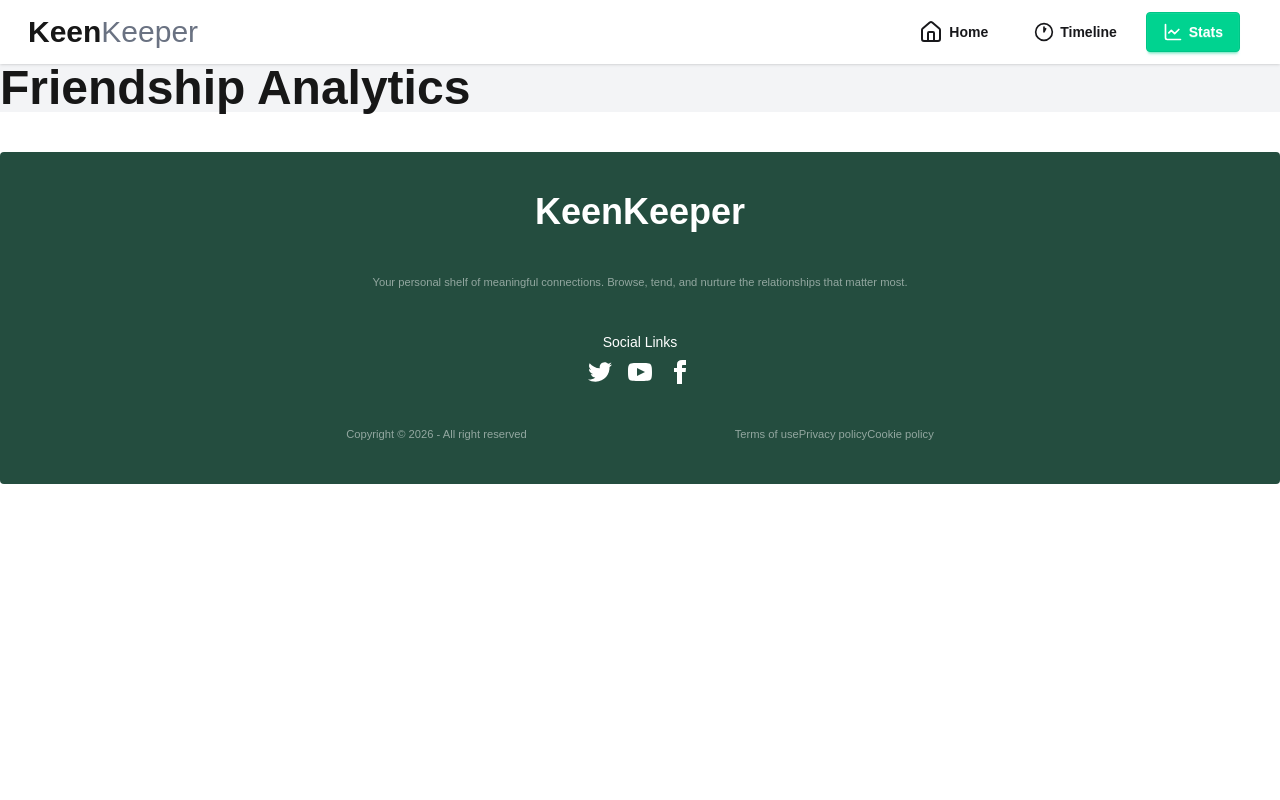
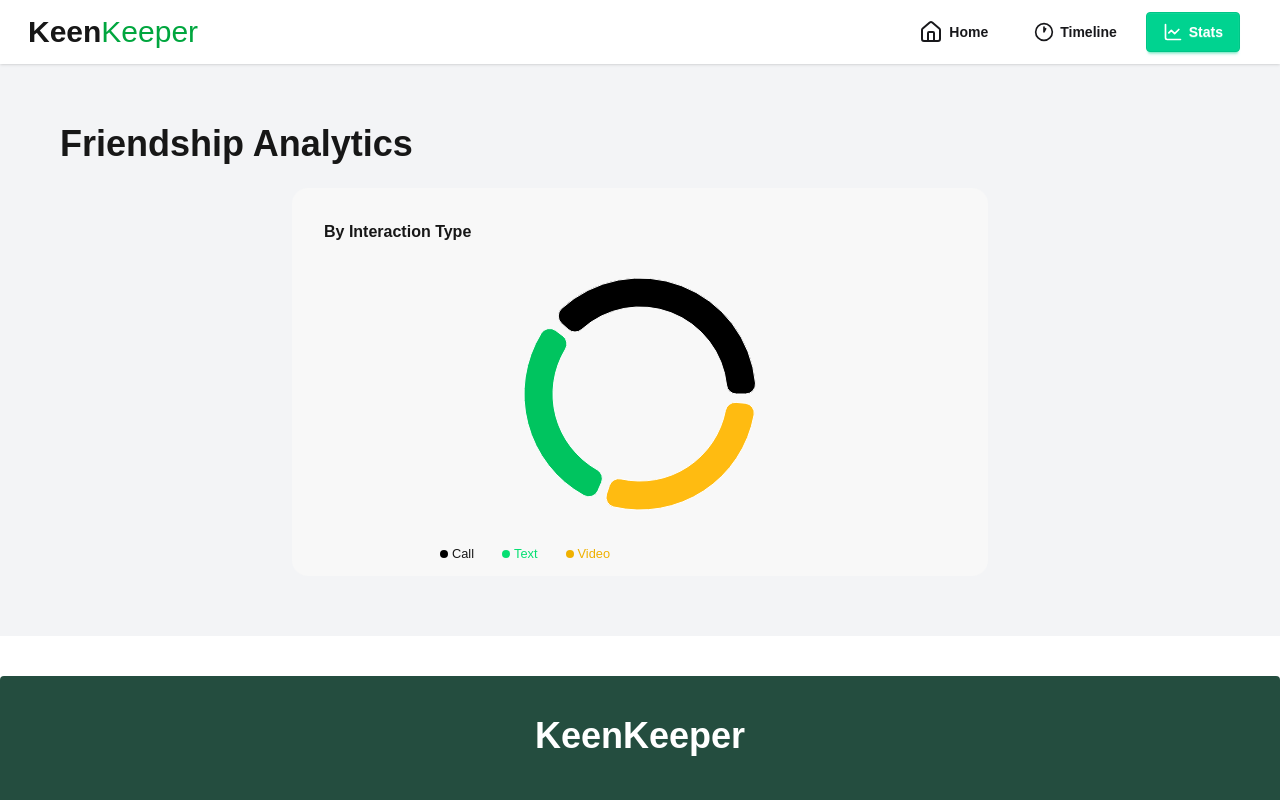
Before and after one commit to Sumona460/assignment-7-keen-keeper, a Next.js app: page /stats in a window 1280 px wide. Shown: the top 800 px of the page. Built offline with nearby package versions, Linux system fonts and the light colour scheme.

Commit message:
finished

```diff
--- a/package.json
+++ b/package.json
@@ -12,7 +12,8 @@
     "next": "16.2.3",
     "react": "19.2.4",
     "react-dom": "19.2.4",
-    "react-hot-toast": "^2.6.0"
+    "react-hot-toast": "^2.6.0",
+    "recharts": "^3.8.1"
   },
   "devDependencies": {
     "@tailwindcss/postcss": "^4",
--- a/src/app/home/page.jsx
+++ b/src/app/home/page.jsx
@@ -30,7 +30,7 @@ const interactions = friends.reduce((acc, f) => acc + f.days_since_contact, 0);
   <div className="hero-content text-center">
     <div className=" mt-20">
       <h1 className="text-5xl font-bold">Friends to keep close in your life</h1>
-      <p className="py-6">
+      <p className="py-6 text-gray-400">
         Your personal shelf of meaningful connections. Browse, tend, and nurture the <br></br>
 relationships that matter most.
       </p>
--- a/src/app/stats/page.jsx
+++ b/src/app/stats/page.jsx
@@ -1,19 +1,61 @@
-import { PieChart } from "lucide-react";
+"use client";
 
-export const metadata = {
-  title: "Stats",
-  description: "Page",
-};
+import { Square, SquareActivity } from "lucide-react";
+import { PieChart, Pie, ResponsiveContainer } from "recharts";
 
-const StatsPage = () => {
+const data = [
+    { name: "Group A", value: 400, fill: "#0088Fg" },
+    { name: "Group B", value: 300, fill: "#00C45F" },
+    { name: "Group C", value: 300, fill: "#FFBB11" },
+
+];
+
+export default function PieChartWithPaddingAngle() {
     return (
-        <div className="bg-gray-100">
-            <h2 className="text-5xl font-bold">Friendship Analytics</h2>
-            <div>
+        <div className="bg-gray-100 p-15 ">
+            <h2 className="lg:text-4xl text-2xl font-bold mb-6">Friendship Analytics</h2>
 
+
+            <div className="bg-base-200 container mx-auto w-[60%] p-8  rounded-2xl ">
+
+                <h3 className="font-bold">By Interaction Type</h3>
+                <div style={{ width: "100%", maxWidth: 400, height: 300 }} className="items-center mx-auto justify-center ">
+                    <ResponsiveContainer width="100%" height="100%">
+                        <PieChart>
+                            <Pie
+                                data={data}
+                                dataKey="value"
+                                innerRadius="60%"
+                                outerRadius="80%"
+                                paddingAngle={5}
+                                cornerRadius={10}
+                            />
+                        </PieChart>
+
+                    </ResponsiveContainer>
+
+
+
+                    <div className="flex gap-7 text-center mx-auto ">
+                        <div className="flex items-center gap-1">
+                            <span className="bg-black w-2 h-2 rounded-full"> </span>
+                            <small>Call</small>
+                        </div>
+
+                        <div className="flex items-center gap-1">
+                            <span className="bg-green-400 w-2 h-2 rounded-full"> </span>
+                             <small className="text-green-400">Text</small>
+                        </div>
+
+                       <div className="flex items-center gap-1">
+                            <span className="bg-yellow-500 w-2 h-2 rounded-full"> </span>
+                              <small className="text-yellow-500">  Video</small>
+                        </div>
+
+
+                    </div>
+                </div>
             </div>
         </div>
     );
-};
-
-export default StatsPage;
+}
--- a/src/components/navbar/page.jsx
+++ b/src/components/navbar/page.jsx
@@ -11,7 +11,7 @@ const pathName = usePathname();
     return (
         <div className="navbar  bg-base-100 shadow-sm flex justify-between">
   <div className="">
-    <span href='/' className=" text-3xl font-bold ml-5  ">Keen<span className='font-light text-gray-500'>Keeper</span></span>
+    <span href='/' className=" text-3xl font-bold ml-5  ">Keen<span className=' text-green-600 font-light'>Keeper</span></span>
   </div>
 
 
```
Also changed, not shown: 1 other file (tests, documents, lock files or other folders).
